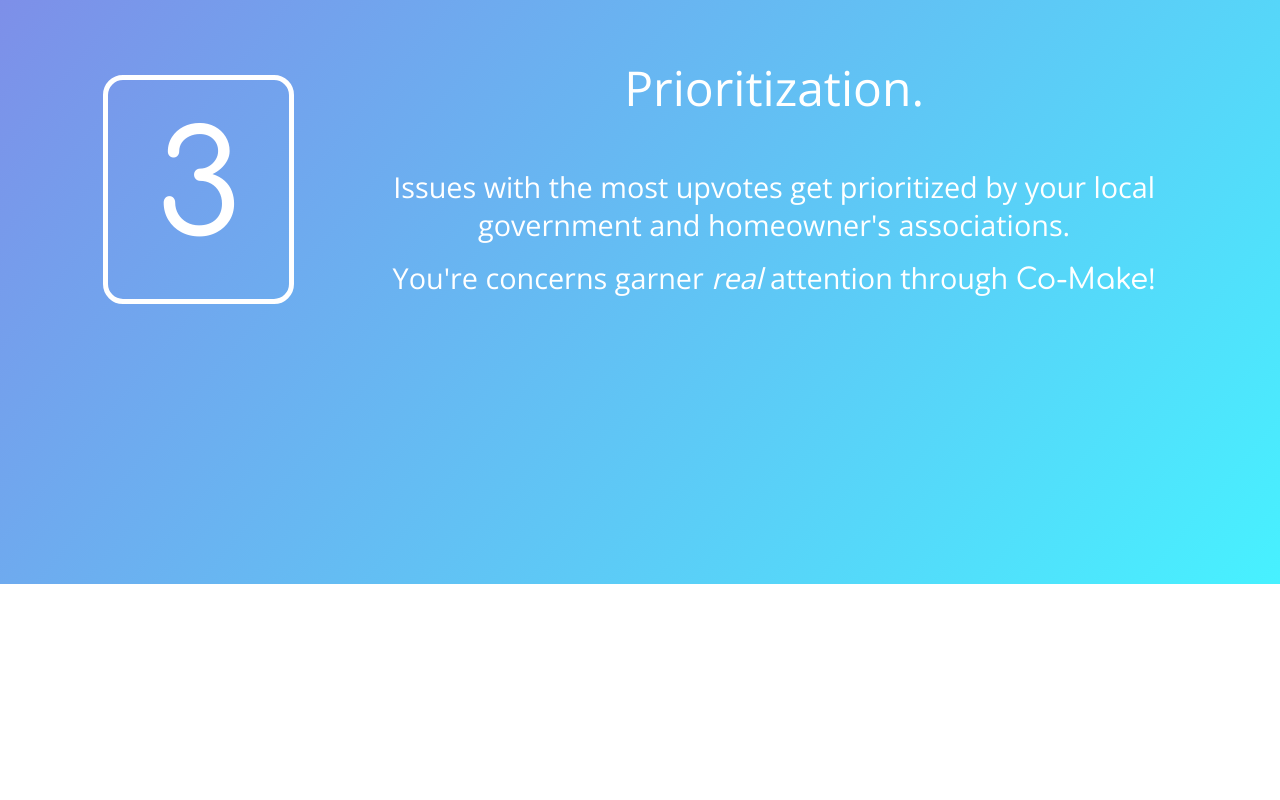
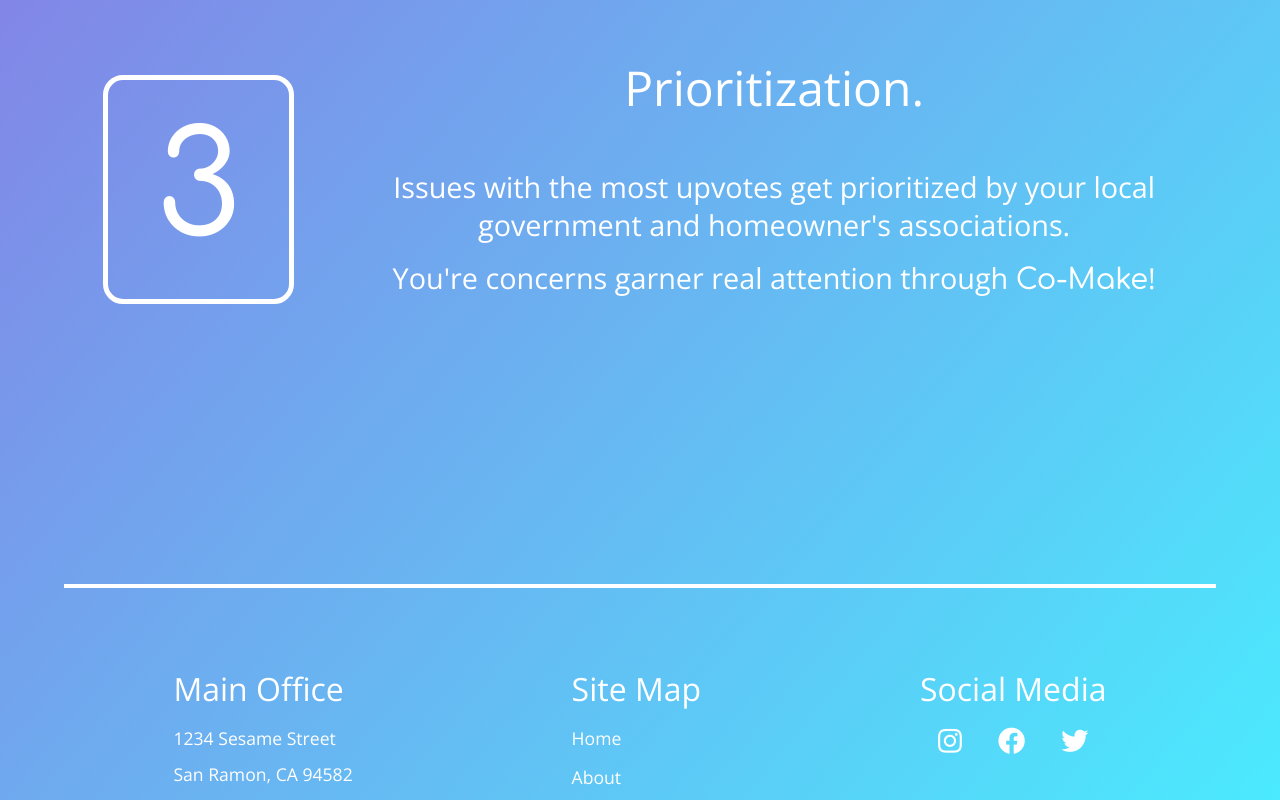
Before and after one commit to matty-serwer/comake3, a plain HTML site: page index.html in a window 1280 px wide. Shown: the part 2785-3585 px from the top of the page. Before the commit the page ends 3369 px from the top, so only its background shows below. Drawn offline with nearby package versions, Linux system fonts and the light colour scheme.

Commit message:
added footer

```diff
--- a/index.html
+++ b/index.html
@@ -61,7 +61,6 @@
         </div>
         <a href="#"><i class="fas fa-question"></i></a>
       </div>
-      <!-- end text-block1 -->
       <h3 class="headline">
         <span class="co-make-logo">Co-Make</span> works simply, using three
         steps.
@@ -71,14 +70,23 @@
         <div class="text-block">
           <h3 class="sub-line">Describe the problem.</h3>
           <p>We make it simple to categorize and format your issues.</p>
-          <p>Our tools are comprehensive, and allow you to worry about your personal concers.</p>
+          <p>
+            Our tools are comprehensive, and allow you to worry about your
+            personal concers.
+          </p>
         </div>
       </div>
       <div class="row ordered-row">
         <div class="text-block">
           <h3 class="sub-line">Upvote.</h3>
-          <p>You have the chance to view concerns from people in <span class="italics">your</span> local neighborhood.</p>
-          <p>You can choose to upvote the concerns most dear to you, and watch as they come to light!</p>
+          <p>
+            You have the chance to view concerns from people in
+            <span class="italics">your</span> local neighborhood.
+          </p>
+          <p>
+            You can choose to upvote the concerns most dear to you, and watch as
+            they come to light!
+          </p>
         </div>
         <a href="#"><p class="big-number">2</p></a>
       </div>
@@ -86,12 +94,43 @@
         <a href="#"><p class="big-number">3</p></a>
         <div class="text-block">
           <h3 class="sub-line">Prioritization.</h3>
-          <p>Issues with the most upvotes get prioritized by your local government and homeowner's associations.</p>
-          <p>You're concerns garner <span class="italics">real</span> attention through <span class="co-make-logo">Co-Make</span>!</p>
+          <p>
+            Issues with the most upvotes get prioritized by your local
+            government and homeowner's associations.
+          </p>
+          <p>
+            You're concerns garner <span class="italics">real</span> attention
+            through <span class="co-make-logo">Co-Make</span>!
+          </p>
         </div>
       </div>
     </section>
-    <!-- end of #info -->
+    <!-- end of #list -->
+    <footer>
+      <div class="footer-block">
+        <div class="address">
+          <h4>Main Office</h4>
+          <p>1234 Sesame Street</p>
+          <p>San Ramon, CA 94582</p>
+          <p>1-555-555-1234</p>
+        </div>
+        <div class="site-map">
+          <h4>Site Map</h4>
+          <a href="index.html">Home</a>
+          <a href="about.html">About</a>
+          <a href="team.html">Team</a>
+        </div>
+        <div class="social-media">
+          <h4>Social Media</h4>
+          <div class="social-media-icons">
+            <a href="#"><i class="fab fa-instagram"></i></a>
+            <a href="#"><i class="fab fa-facebook"></i></a>
+            <a href="#"><i class="fab fa-twitter"></i></a>
+          </div>
+        </div>
+      </div>
+      <p class="copyright">© Co-Make 2020. All Rights Reserved.</p>
+    </footer>
 
     <script>
       const toggleButton = document.getElementsByClassName("toggle-button")[0];
@@ -102,7 +141,3 @@
     </script>
   </body>
 </html>
-
-<!-- 2. Other locals upvote
-          the problem. 3. Problems with the most upvote get prioritized by local
-          government or HOA’s to be resolved first. -->
--- a/styles/style.css
+++ b/styles/style.css
@@ -127,7 +127,6 @@ table {
 
 * {
   box-sizing: border-box;
-  font-family: "Comfortaa", cursive;
 }
 
 body {
@@ -138,10 +137,13 @@ body {
     rgba(197, 14, 203, 1) 0%,
     rgba(71, 241, 255, 1) 100%
   );
+  font-family: 'Open Sans', sans-serif;
+  color: white;
 }
 
 a {
   text-decoration: none;
+  color: white;
 }
 
 h3 {
@@ -149,8 +151,9 @@ h3 {
 }
 
 h4 {
-    font-size: 2.6rem;
+    font-size: 2rem;
 }
+
 
 .fas {
     font-size: 9rem;
@@ -169,7 +172,7 @@ h4 {
 }
 
 .italics {
-    font-style: italic;
+    font-style: italics;
 }
 
 /* font-family: 'Merriweather', serif;
@@ -177,7 +180,7 @@ font-family: 'Open Sans', sans-serif; */
 
 /* GENERAL STYLES END HERE */
 
-/* Standard Navbar */
+/* NAVBAR STARTS HERE */
 
 .navbar {
   display: flex;
@@ -326,7 +329,7 @@ font-family: 'Open Sans', sans-serif; */
 }
 
 .ordered-row {
-    margin-bottom: 10%;
+    margin-bottom: 15%;
 }
 
 .big-number {
@@ -336,6 +339,60 @@ font-family: 'Open Sans', sans-serif; */
     padding: 1rem 3rem;
     border: 5px solid white;
     border-radius: 20px;
+}
+
+/* FOOTER STARTS HERE */
+
+footer {
+    margin: 0 auto 3%;
+    border-top: 4px solid white;
+    width: 90%;
+    font-size: 1.1em;
+}
+
+.footer-block {
+    display: flex;
+    justify-content: space-around;
+    padding: 6% 0;
+    line-height: 2;
+
+}
+
+footer .site-map {
+    display: flex;
+    flex-direction: column;
+    align-items: flex-start;
+}
+
+footer .site-map a {
+    border-bottom: 3px solid transparent;
+}
+
+footer .site-map a:hover {
+    border-bottom: 3px solid  #DBE78A;
+}
+
+footer .social-media {
+    display: flex;
+   flex-direction: column;
+}
+
+footer .social-media-icons {
+    display: flex;
+    justify-content: space-around;
+    margin-top: 3%;
+}
+
+footer .fab {
+    font-size: 1.7rem;
+}
+
+footer .fab:hover {
+    color:  #DBE78A;
+}
+
+footer .copyright{
+    text-align: center;
 }
 
 /* MEDIA QUERY FOR MOBILE */
```
